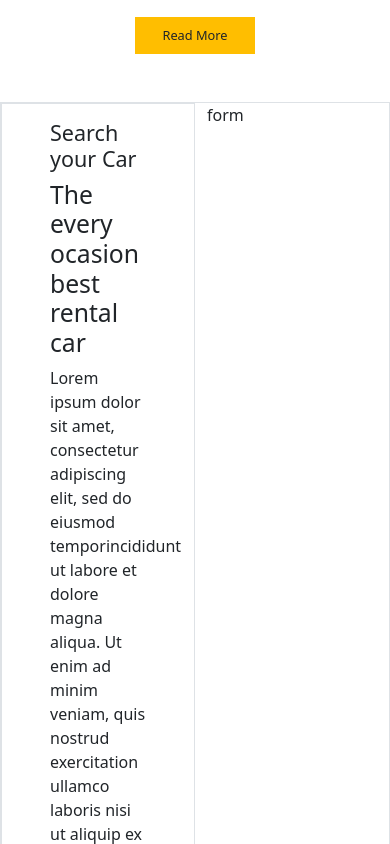
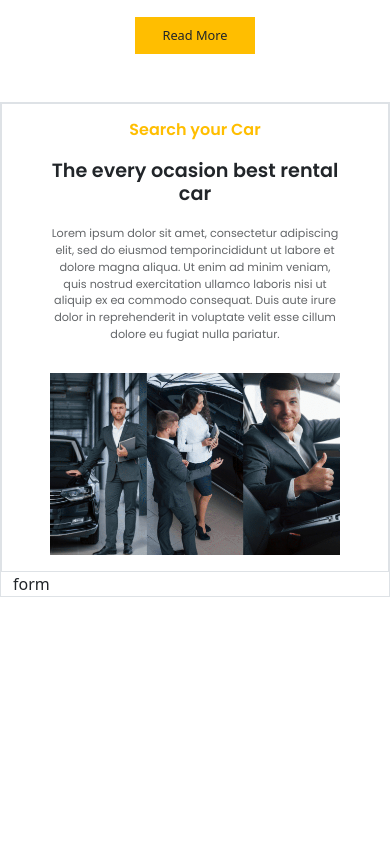
Before and after one commit to JCciasico/Car-Rental, a Vue app: page / in a window 390 px wide. Shown: the part 1600-2444 px from the top of the page. After the commit the page ends 2197 px from the top, so only its background shows below. Built offline with nearby package versions, Linux system fonts and the light colour scheme; a web font is replaced by a local one; what vue-scroll-reveal would draw is missing.

Commit message:
chore: fixed search des column body

```diff
--- a/src/components/SearchSection.vue
+++ b/src/components/SearchSection.vue
@@ -1,7 +1,7 @@
 <template>
     <div class="container">
         <div class="row border  ">
-            <div class="col-6 search-body border">
+            <div class="col-lg-6 col-md-12 search-body border">
                 <div class="search-text">
                     <h4>Search your Car</h4>
                     <h2>The every ocasion best rental car</h2>
@@ -15,7 +15,7 @@
                     </div>
                 </div>
             </div>
-            <div class="col-6">form</div>
+            <div class="col-lg-6 col-md-12">form</div>
         </div>
     </div>
 </template>
@@ -27,9 +27,90 @@ export default {
 </script>
 
 <style scoped>
+@import url('https://fonts.googleapis.com/css2?family=Poppins:ital,wght@0,600;1,500&display=swap');
 
 .search-body{
     padding: 1rem 3rem;
 }
+h4{
+    color: #ffbe00;
+    font-family: 'Poppins','sans-serif';
+    font-weight: 600;
+    margin-bottom: 20px;
+}
+h2{
+    font-family: 'Poppins','sans-serif';
+    font-weight: 600;
+    margin-bottom: 30px;
+}
+#search-des{
+    font-family: 'Poppins','sans-serif';
+    margin-bottom: 30px;
+    opacity: 0.7;
+    margin-bottom: 50px;
+}
+@media(max-width:1200px){
+    h4{
+        font-family: 'Poppins','sans-serif';
+        font-weight: 600;
+        color: #ffbe00;
+        font-size: 1rem;
+    }
+    h2{
+        font-family: 'Poppins','sans-serif';
+        font-weight: 600;
+        margin: 20px 0;
+        font-size: 1.2rem;
+    }
+    #search-des{
+        font-family: 'Poppins','sans-serif';
+        margin-bottom: 30px;
+        opacity: 0.7;
+        font-size: 0.7rem;
+    }
+    h5{
+        font-family: 'Poppins','sans-serif';
+        font-weight: 600;
+        font-style: italic;
+        font-size: 0.9rem;
+    }
+}
+@media(max-width:600px){
+    .search-text{
+        text-align: center;
+    }
+    h4{
+    font-family: 'Poppins','sans-serif';
+    font-weight: 600;
+    color: #ffbe00;
+    font-size: 1rem;
+    }
+    h2{
+        font-family: 'Poppins','sans-serif';
+        font-weight: 600;
+        margin: 20px 0;
+        font-size: 1.2rem;
+    }
+    #search-des{
+        font-family: 'Poppins','sans-serif';
+        margin-bottom: 30px;
+        opacity: 0.7;
+        font-size: 0.7rem;
+    }
+    h5{
+        font-family: 'Poppins','sans-serif';
+        font-weight: 600;
+        font-style: italic;
+        font-size: 0.9rem;
+    }
+}
+@media(max-width:400px){
+    h5{
+        font-family: 'Poppins','sans-serif';
+        font-weight: 600;
+        font-style: italic;
+        font-size: 0.7rem;
+    }
+}
 
 </style>
```
